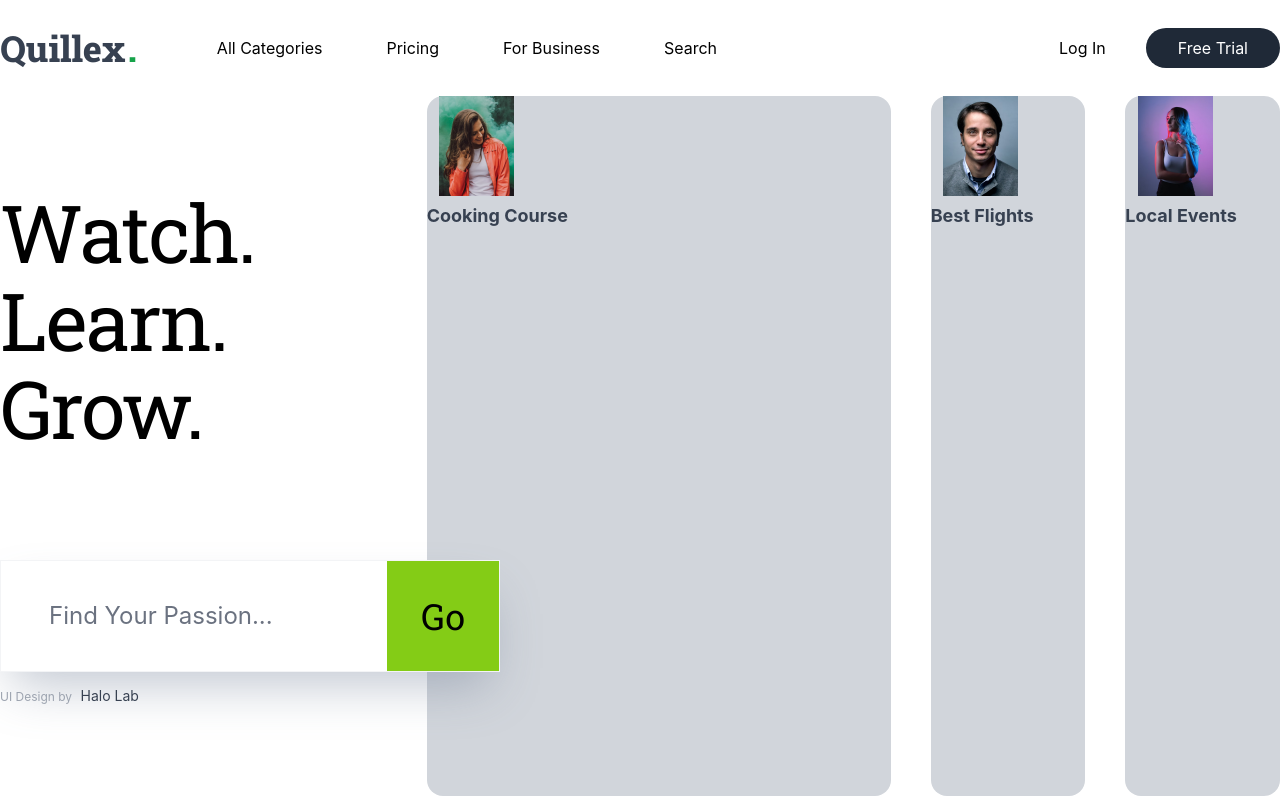
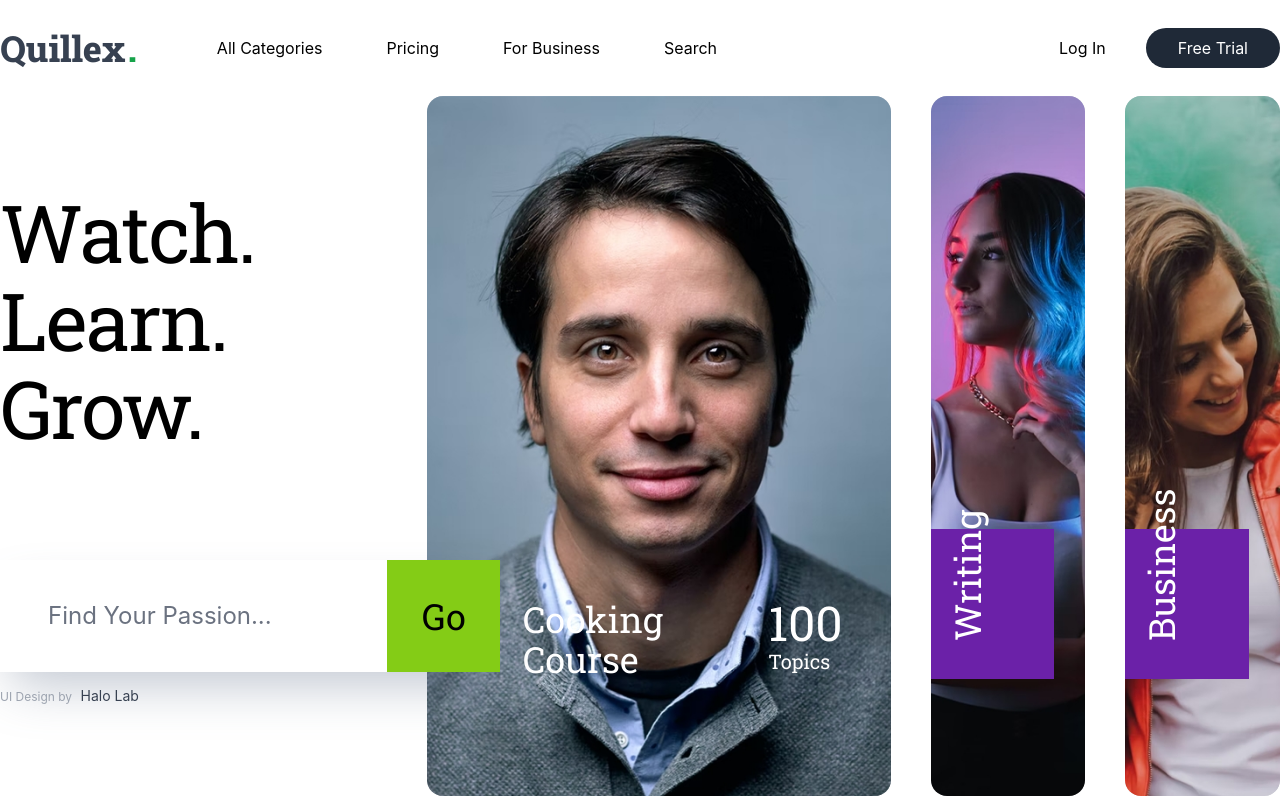
Before and after one commit to Elduwani/landing-pages, a Next.js app: page /quillex in a window 1280 px wide. Shown: the top 800 px of the page. Built offline with nearby package versions, Linux system fonts and the light colour scheme.

Commit message:
wip: quillex landing page

```diff
--- a/lib/index.ts
+++ b/lib/index.ts
@@ -26,19 +26,29 @@ export async function getFakeFaces(count: number): Promise<FakeFace[]> {
    return arr
 }
 
-export function randomIndices(count: number, ignore?: (n: number) => boolean): number[] {
+export function randomIndices(count: number, minValue = 0): number[] {
    const map = new Map()
-   const result = [1, 2, 3]
+   const result: number[] = []
 
-   // while (result.length < count) {
-   //    const n = Math.floor(Math.random() * count)
-   //    if (map.has(n) || ignore?.(n)) {
-   //       console.log("Skipping...")
-   //       continue
-   //    }
-   //    map.set(n, true)
-   //    result.push(n)
-   // }
+   for (let i = 0; i < count; i++) {
+      const n = getRandomInt(minValue, count)
+
+      if (map.has(n)) {
+         i--
+         continue
+      }
+
+      map.set(n, true)
+      result.push(n)
+
+   }
 
    return result
 }
+
+function getRandomInt(min: number, max: number) {
+   min = Math.ceil(min);
+   max = Math.floor(max);
+   //The maximum is exclusive and the minimum is inclusive
+   return Math.floor(Math.random() * (max - min) + min);
+}
--- a/package.json
+++ b/package.json
@@ -11,7 +11,8 @@
     "dev": "next dev",
     "build": "next build",
     "start": "next start",
-    "lint": "next lint"
+    "lint": "next lint",
+    "kill": "pkill -9 node"
   },
   "dependencies": {
     "axios": "^0.27.2",
--- a/pages/quillex.tsx
+++ b/pages/quillex.tsx
@@ -7,12 +7,14 @@ import MobileMenu from '@components/MobileMenu'
 import { randomIndices } from '@lib/index'
 import { useScreenSize } from '@lib/hooks'
 import styles from '@styles/quillex.module.scss'
-import { motion } from 'framer-motion'
 import Head from 'next/head'
 import Image from 'next/image'
 import Link from 'next/link'
-import { useMemo, useState } from 'react'
+import { useMemo, useRef, useState } from 'react'
 import fs from 'fs'
+import path from 'path'
+import { GetStaticProps } from 'next'
+import { motion } from 'framer-motion'
 
 const attribution: Attribution = {
    name: 'Halo Lab',
@@ -22,7 +24,10 @@ const attribution: Attribution = {
 
 const links = ['all categories', 'pricing', 'for business', 'search']
 
-export default function Quillex() {
+interface Props {
+   filesList: Box['src'][]
+}
+export default function Quillex(props: Props) {
    const screensize = useScreenSize()
    const isMobile = screensize.match(/xs|sm|md/i)
 
@@ -80,7 +85,7 @@ export default function Quillex() {
                         <p className={styles.headline}>grow.</p>
                      </div>
                      <div className="mt-auto lg:w-[500px] z-10 relative">
-                        <div className="w-full flex h-28 shadow-2xl shadow-slate-500/40 border border-gray-100">
+                        <div className="w-full flex h-28 shadow-2xl shadow-slate-500/40">
                            <input
                               type='text'
                               className="pl-12 w-full placeholder:text-gray-500 placeholder:text-2xl text-2xl text-gray-700"
@@ -99,7 +104,7 @@ export default function Quillex() {
                      </div>
                   </div>
                   <div className="col-span-2 flex space-x-10">
-                     <Boxes />
+                     <Boxes filesList={props.filesList} />
                   </div>
                </div>
 
@@ -116,11 +121,24 @@ export default function Quillex() {
    )
 }
 
-export async function getServerSideProps() {
-   console.log(fs);
-   // const fileCount = fs
+export const getStaticProps: GetStaticProps = async () => {
+   /**
+    * Predefined images are stored in public/quillex/... <Ex: img-1.jpg>
+    * Get all images that match this filename parameter
+    */
+   const filesList: Props['filesList'] = []
+   const directory = path.join(process.cwd(), 'public/quillex')
+   const filenames = fs.readdirSync(directory)
+
+   filenames?.forEach(name => {
+      const filePath = path.join(directory, name)
+      if (filePath.match(/img-[0-9].jpg/i)) { //KISS!
+         filesList.push(`/quillex/${name}`)
+      }
+   })
+
    return {
-      props: {}, // will be passed to the page component as props
+      props: { filesList },
    }
 }
 
@@ -130,51 +148,64 @@ interface Box {
    count: number
    active?: boolean
 }
-function Boxes() {
+function Boxes(props: Props) {
    const [activeIndex, setActiveIndex] = useState(0)
-   const indices = useMemo(() => randomIndices(6, (n) => n === 0), []) //6 images in public/quillex/
-   const boxes: Partial<Box>[] = [
-      {
-         count: 100,
-         title: 'cooking course',
-      },
-      {
-         count: 135,
-         title: 'best flights',
-      },
-      {
-         count: 72,
-         title: 'local events',
-      },
-   ]
+   const indices = useRef(randomIndices(props.filesList.length))
 
    const mappedBoxes = boxes.map((b, i) => {
-      b.src = `/quillex/img-${indices[i]}.jpg`
+      b.src = props.filesList[indices.current[i]]
       return b as Required<Box>
    })
 
    return (
       <>
          {
-            mappedBoxes.map((box, i) => (
+            mappedBoxes.map((box, i) => {
+               const active = activeIndex === i
+
+               return (
                   <div
                      key={box.title}
                      onMouseEnter={() => setActiveIndex(i)}
                      className={`
-                     cursor-pointer rounded-2xl relative bg-gray-300 transition-all
-                     ${activeIndex === i ? 'flex-[3]' : 'flex-1'}
+                        cursor-pointer rounded-2xl relative bg-gray-300 transition-all overflow-hidden
+                        ${active ? 'flex-[3]' : 'flex-1'}
                      `}
                   >
                      <Image
-                     width={100}
-                     height={100}
-                     objectFit='contain'
+                        layout='fill'
+                        className='object-cover top-0 left-0'
                         src={box.src}
                      />
-                  <h3 className='text-lg capitalize font-bold text-gray-700 mb-2'>{box.title}</h3>
+                     <div className="relative h-5/6 ring-inset flex flex-col justify-end text-white font-roboto capitalize text-4xl">
+                        {
+                           active ? (
+                              <motion.div
+                                 initial={{ opacity: 0, y: 25 }}
+                                 animate={{ opacity: 1, y: 0 }}
+                                 className={`px-12 flex space-x-4 ${i === 0 && 'pl-24'}`}
+                              >
+                                 <h2 className=''>{box.title}</h2>
+                                 <div className="text-xl">
+                                    <h1 className='uppercase text-5xl'>{box.count}</h1>
+                                    <p>topics</p>
                                  </div>
-            ))
-
+                              </motion.div>
+                           )
+                              : (
+                                 <motion.div
+                                    initial={{ opacity: 0, x: 25 }}
+                                    animate={{ opacity: 1, x: 0 }}
+                                    className="bg-purple-800 min-h-[150px] w-4/5 p-4"
+                                 >
+                                    <h2 className='transform -rotate-90 origin-top-left translate-y-24'>{box.title}</h2>
+                                 </motion.div>
+                              )
+                        }
+                     </div>
+                  </div>
+               )
+            })
          }
       </>
    )
@@ -189,3 +220,18 @@ function Logo() {
       </Link>
    )
 }
+
+const boxes: Partial<Box>[] = [
+   {
+      count: 100,
+      title: 'cooking course',
+   },
+   {
+      count: 135,
+      title: 'writing',
+   },
+   {
+      count: 72,
+      title: 'business',
+   },
+]
```
Lines whose indentation alone changed are shown as unchanged.
